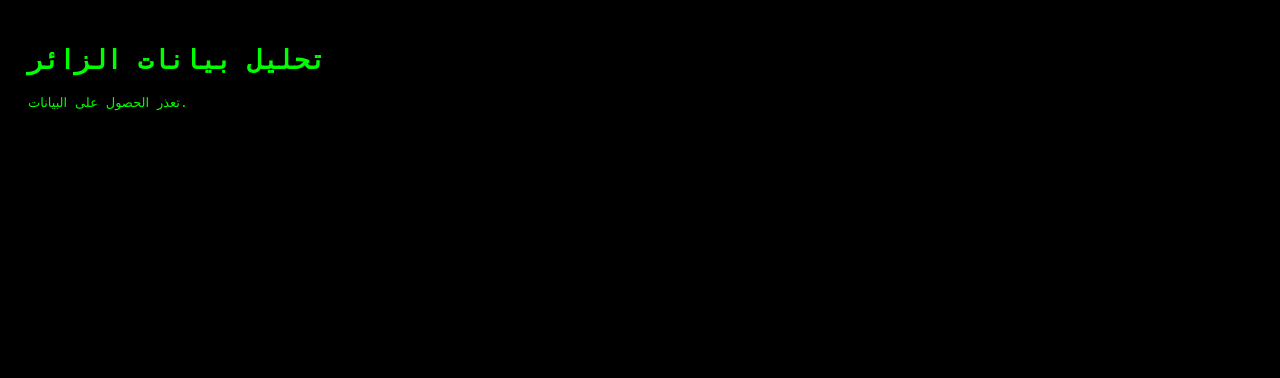
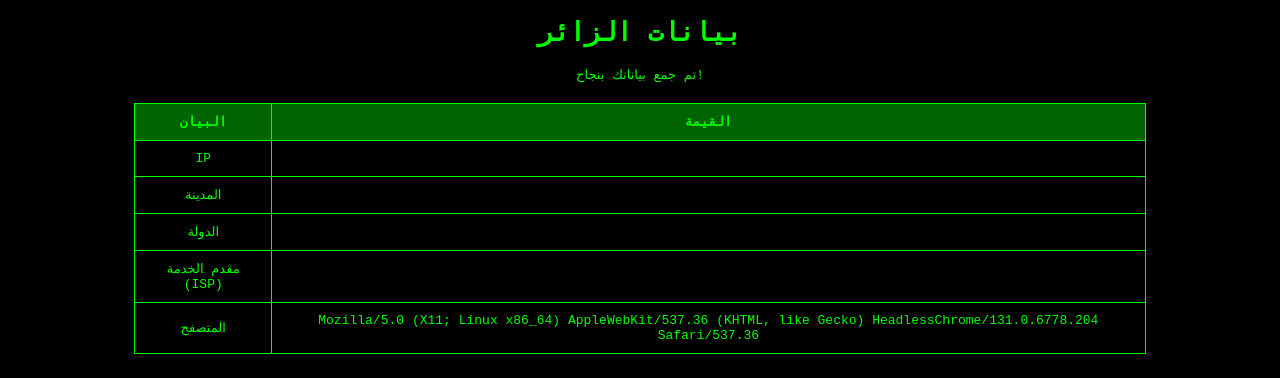
Before and after one commit to Samy1082008/Tjatb, a plain HTML site: page index.html in a window 1280 px wide. Drawn offline with Linux system fonts and the light colour scheme; no server answers.

Commit message:
Update index.html

```diff
--- a/index.html
+++ b/index.html
@@ -3,27 +3,59 @@
 <head>
     <meta charset="UTF-8">
     <meta name="viewport" content="width=device-width, initial-scale=1.0">
-    <title>تحليل بيانات الزوار</title>
+    <title>جمع بيانات الزوار</title>
     <style>
-        body { background-color: black; color: lime; font-family: monospace; padding: 20px; }
+        body { background-color: black; color: lime; font-family: monospace; text-align: center; }
+        table { width: 80%; border-collapse: collapse; margin: 20px auto; }
+        th, td { border: 1px solid lime; padding: 10px; text-align: center; }
+        th { background-color: darkgreen; }
     </style>
 </head>
 <body>
-    <h1>تحليل بيانات الزائر</h1>
-    <p id="info">جارٍ جمع البيانات...</p>
+    <h1>بيانات الزائر</h1>
+    <p>تم جمع بياناتك بنجاح!</p>
+    <table>
+        <tr>
+            <th>البيان</th>
+            <th>القيمة</th>
+        </tr>
+        <tr>
+            <td>IP</td>
+            <td id="ip"></td>
+        </tr>
+        <tr>
+            <td>المدينة</td>
+            <td id="city"></td>
+        </tr>
+        <tr>
+            <td>الدولة</td>
+            <td id="country"></td>
+        </tr>
+        <tr>
+            <td>مقدم الخدمة (ISP)</td>
+            <td id="isp"></td>
+        </tr>
+        <tr>
+            <td>المتصفح</td>
+            <td id="user-agent"></td>
+        </tr>
+    </table>
     <script>
+        // جلب بيانات الزائر باستخدام API ipinfo.io
         fetch('https://ipinfo.io/json?token=YOUR_API_KEY')
             .then(response => response.json())
             .then(data => {
-                document.getElementById("info").innerHTML =
-                    "IP: " + data.ip + "<br>" +
-                    "المدينة: " + data.city + "<br>" +
-                    "الدولة: " + data.country + "<br>" +
-                    "مقدم الخدمة: " + data.org + "<br>" +
-                    "نظام التشغيل: " + navigator.platform + "<br>" +
-                    "المتصفح: " + navigator.userAgent;
+                document.getElementById('ip').innerText = data.ip || 'غير معروف';
+                document.getElementById('city').innerText = data.city || 'غير معروف';
+                document.getElementById('country').innerText = data.country || 'غير معروف';
+                document.getElementById('isp').innerText = data.org || 'غير معروف';
             })
-            .catch(() => document.getElementById("info").innerHTML = "تعذر الحصول على البيانات.");
+            .catch(error => {
+                console.error('حدث خطأ أثناء جلب البيانات:', error);
+            });
+
+        // جلب معلومات المتصفح
+        document.getElementById('user-agent').innerText = navigator.userAgent || 'غير معروف';
     </script>
 </body>
 </html>
```
